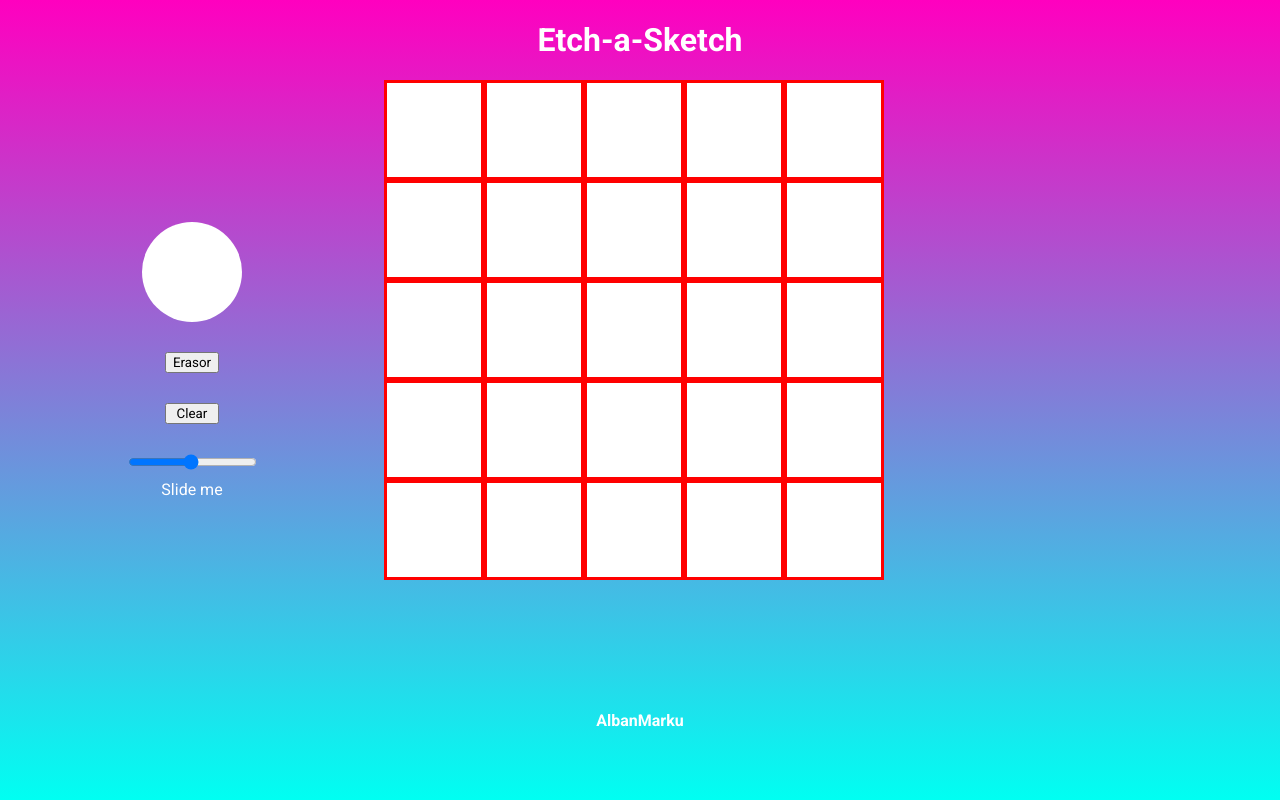
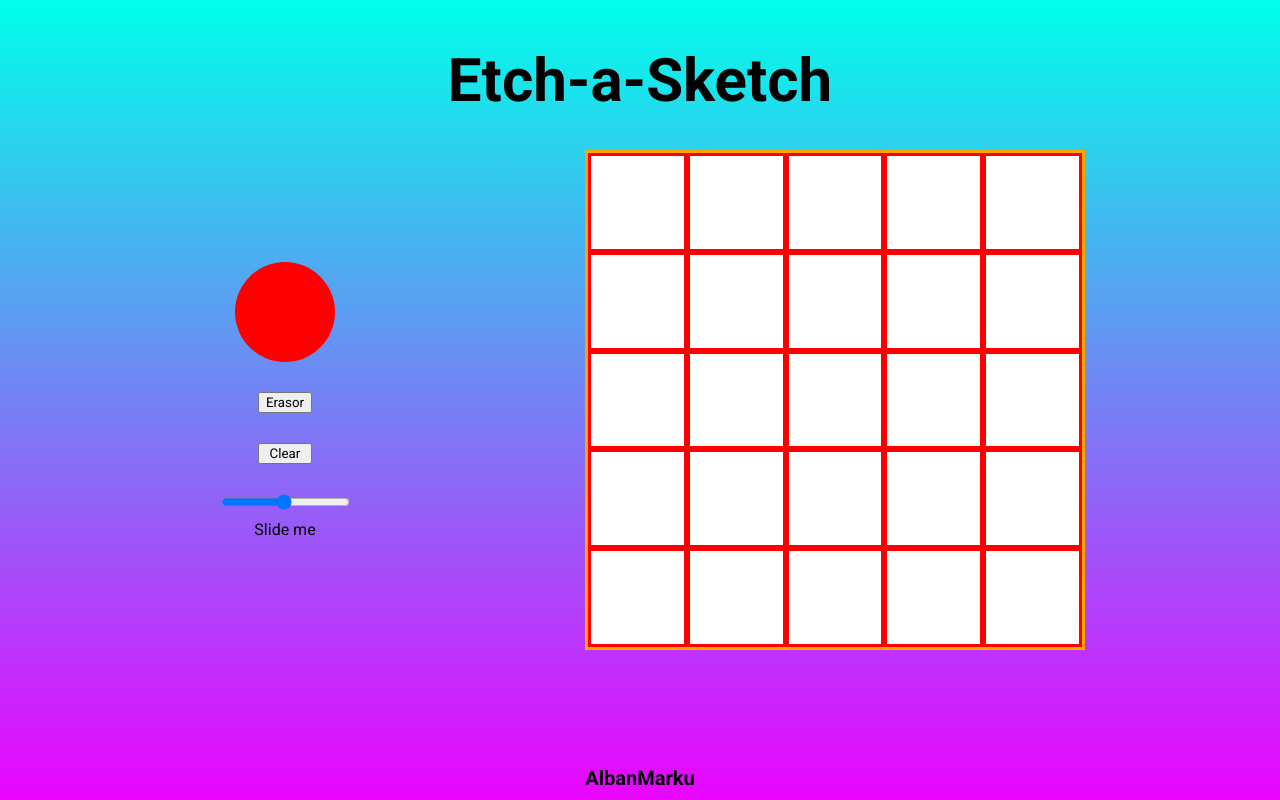
Before and after one commit to AlbanMarku/Etch-a-Sketch, a plain HTML site: page index.html in a window 1280 px wide. Drawn offline with Linux system fonts and the light colour scheme.

Commit message:
Reverted from grid layout to flexbox.

```diff
--- a/index.html
+++ b/index.html
@@ -13,7 +13,41 @@
 </head>
 <body>
 
-    <div class="mainContainer">
+
+    <header>
+        <h1>Etch-a-Sketch</h1>
+    </header>
+    <main>
+        <aside class="sideOptions">
+            <div id="colorPicker">
+
+            </div>
+
+            <div class="buttonArea">
+                <button>Erasor</button>
+                <button>Clear</button>
+            </div>
+
+            <div class="slideContainer">
+                <input type="range" min="1" max="100" value="50" id="slider">
+                <p>Slide me</p>
+                </div>
+        </aside>
+        <div class="drawArea">
+            <div id="grid-container">
+
+            </div>
+        </div>
+
+    </main>
+
+    <footer>
+        <strong>AlbanMarku</strong>
+    </footer>
+
+
+
+    <!-- <div class="mainContainer">
         <div class="titleArea">
             <header>
                 <h1>Etch-a-Sketch</h1>
@@ -38,13 +72,13 @@
 
         <div id="grid-container">
 
-          </div>
+        </div>
 
         <div class="footerContainer">
             <footer><strong>AlbanMarku</strong></footer>
         </div>
 
-    </div>
+    </div> -->
 
 
 
--- a/style.css
+++ b/style.css
@@ -4,28 +4,32 @@
     font-family: 'Roboto', sans-serif;
   }
 
-body{
-
+body {
+    height: 100vh;
+    background-image:linear-gradient(rgb(0, 255, 234), rgb(234, 4, 255));
 }
 
-.mainContainer {
-    display: grid;
-    height: 100vh;
-    width: 100vw;
-    grid-template-columns: 30% auto;
-    grid-template-rows: 10% 70% auto;
-    grid-template-areas: "header header"
-                         "sidebar main"
-                         "footer footer";
-    background-image: linear-gradient(rgb(255, 0, 191), rgb(0, 255, 242));
+main{
+    display: flex;
+    align-items: center;
+    justify-content: space-around;
+    max-width: 1100px;
+    margin: 0 auto;
+    height: 60%;
 }
-
-.titleArea {
-    grid-area: header;
+header{
     display: flex;
     justify-content: center;
     align-items: center;
-    color: white;
+    font-size: 30px;
+    height: 20%;
+}
+
+#colorPicker {
+    width: 100px;
+    height: 100px;
+    background-color: red;
+    border-radius: 50%;
 }
 
 .sideOptions {
@@ -36,8 +40,8 @@ body{
     justify-content: center;
     gap: 30px 0px;
     padding: 20px;
-    color: white;
-
+    color: black;
+    min-width: 180px;
 }
 
 .slideContainer {
@@ -53,6 +57,10 @@ body{
     gap: 30px 0px;
 }
 
+.grid-item {
+    border: 3px solid red;
+}
+
 #grid-container {
     grid-area: main;
     display: grid;
@@ -61,24 +69,18 @@ body{
     height: 500px;
     grid-template-columns: repeat(5, auto);
     grid-template-rows: repeat(5,auto);
+    border: 3px solid orange;
 }
 
-.footerContainer {
-    grid-area: footer;
+footer {
+    position: absolute;
+    bottom: 0;
+    left: 0;
     display: flex;
     align-items: center;
     justify-content: center;
-    color: white;
-
+    gap: 10px;
+    width: 100%;
+    padding: 10px;
+    font-size: 20px;
 }
-
-#colorPicker {
-    width: 100px;
-    height: 100px;
-    background-color: white;
-    border-radius: 50%;
-}
-
-.grid-item {
-    border: 3px solid red;
-}
```
